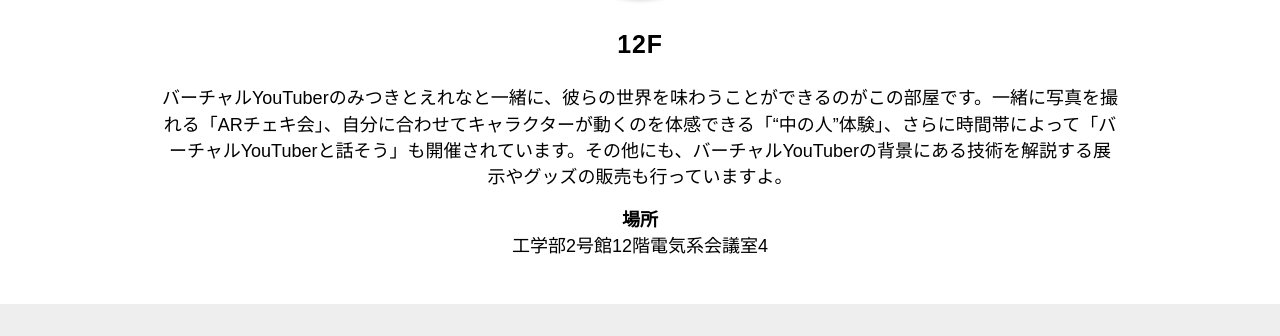
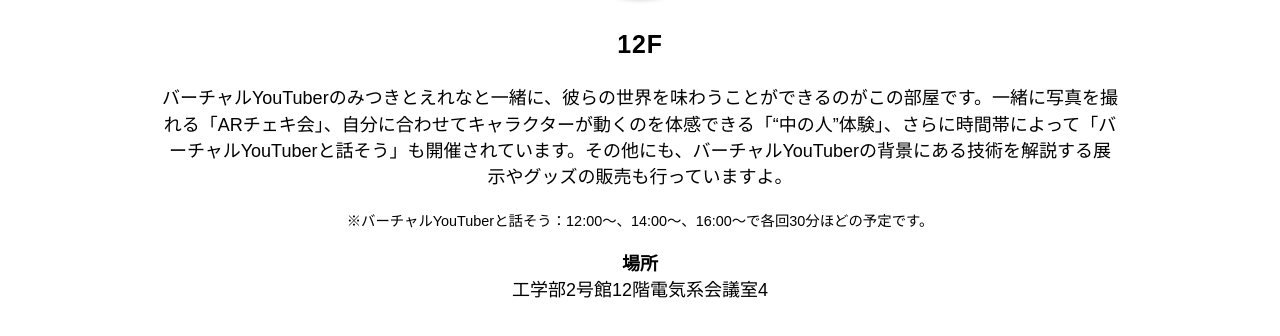
Before and after one commit to kurgm/2019.eeic.jp, a Gatsby site: page /vtuber in a window 1280 px wide. Shown: the part 1262-1598 px from the top of the page. Built offline with nearby package versions, Linux system fonts and the light colour scheme; Gatsby itself is replaced by a stand-in of ours.

Commit message:
Update VTuber text and photo

```diff
--- a/src/pages/index.js
+++ b/src/pages/index.js
@@ -24,6 +24,7 @@
           `電子工作`,
           `プログラミング`,
           `VTuber`,
+          `バーチャルYouTuber`,
         ]}
       />
       <Hero className="index-hero">
--- a/src/pages/vtuber.js
+++ b/src/pages/vtuber.js
@@ -51,6 +51,11 @@
         <p>
           バーチャルYouTuberのみつきとえれなと一緒に、彼らの世界を味わうことができるのがこの部屋です。一緒に写真を撮れる「ARチェキ会」、自分に合わせてキャラクターが動くのを体感できる「“中の人”体験」、さらに時間帯によって「バーチャルYouTuberと話そう」も開催されています。その他にも、バーチャルYouTuberの背景にある技術を解説する展示やグッズの販売も行っていますよ。
         </p>
+        <p>
+          <small>
+            ※バーチャルYouTuberと話そう：12:00～、14:00～、16:00～で各回30分ほどの予定です。
+          </small>
+        </p>
         <dl>
           <dt>場所</dt>
           <dd>工学部2号館12階電気系会議室4</dd>
```
